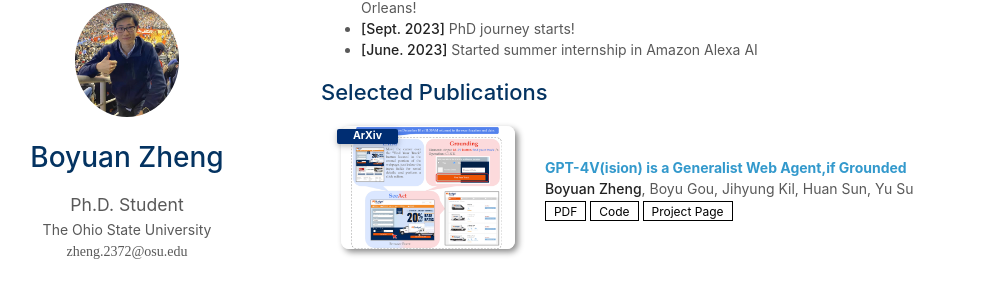
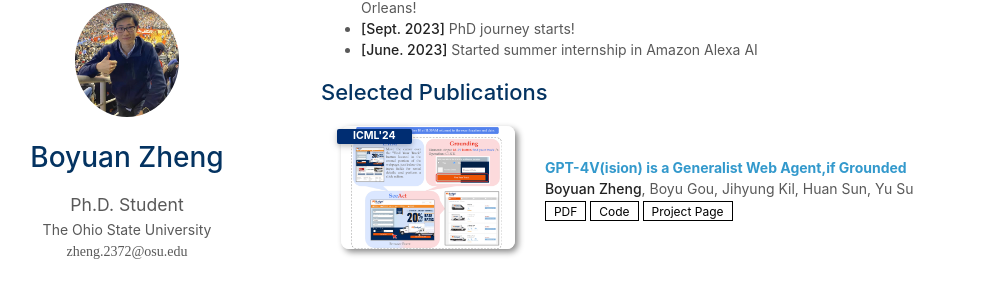
Before and after one commit to boyuanzheng010/boyuanzheng010.github.io, a Jekyll site: the page built from index.md, in a window 1280 px wide and 900 px high, scrolled down 523 px. Shown: the part 131-420 px from the top of the window, without its empty margins (149-1133 px from the left). Built offline with Jekyll 4.4.1, drawn with Linux system fonts in a browser that asks for light colours; nearby versions of some CDN libraries; a style sheet for code colours, icons or effects is not loaded; our own code applies the rules of GitHub Pages for plain Markdown files.

Commit message:
Add files via upload

```diff
--- a/_data/publications.yml
+++ b/_data/publications.yml
@@ -2,7 +2,7 @@ main:
 
   - title: "GPT-4V(ision) is a Generalist Web Agent,if Grounded"
     authors: <strong>Boyuan Zheng</strong>, Boyu Gou, Jihyung Kil, Huan Sun, Yu Su
-    conference_short: ArXiv
+    conference_short: ICML'24
     pdf: https://arxiv.org/abs/2401.01614
     code: https://github.com/OSU-NLP-Group/SeeAct
     page: https://osu-nlp-group.github.io/SeeAct/
```
